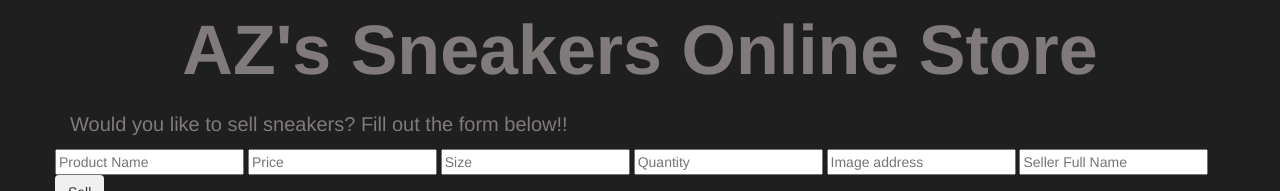
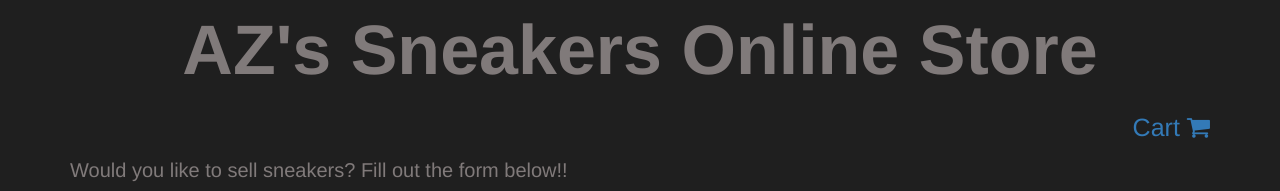
Before and after one commit to angelzapata24/Front-End-Final-Project, a plain HTML site: page index.html in a window 1280 px wide. Shown: the top 191 px of the page. Drawn offline with nearby package versions, Linux system fonts and the light colour scheme.

Commit message:
I added icon of shopping cart and a page that takes you to view the cart

```diff
--- a/index.html
+++ b/index.html
@@ -26,13 +26,17 @@
     <div class="cta" id="addit">
     </div>
     <div class="container">
-        <center>
-            <div id="Welcome">
-                <b>
-                    <p>AZ's Sneakers Online Store</p>
-                </b>
-            </div>
-        </center>
+        <div id="Welcome">
+            <b>
+                <p>AZ's Sneakers Online Store</p>
+            </b>
+            <a href="#" id='cart'>
+                <p style='text-align: right; font-size: 25px'>Cart
+                    <i class="fa fa-shopping-cart" aria-hidden="true"></i>
+                    <span class="badge"></span>
+                </p>
+            </a>
+        </div>
         <div id="sellorno">
             <p>Would you like to sell sneakers? Fill out the form below!!</p>
         </div>
```
